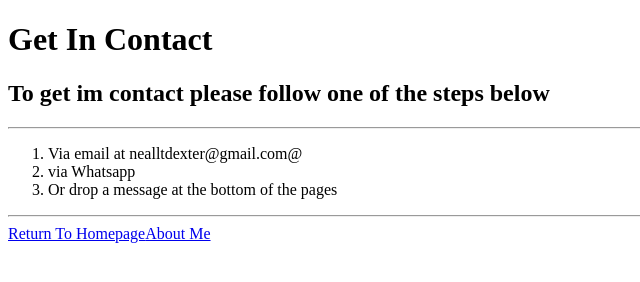
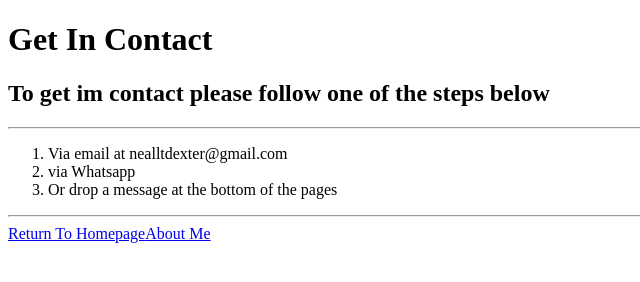
Before and after one commit to devildex91/HTML-portfolio, a plain HTML site: page Contact-me.html in a window 1280 px wide. Shown: the full height of the page, 0-640 px from the left. Drawn offline with Linux system fonts and the light colour scheme.

Commit message:
Update Contact-me.html
delete typo

```diff
--- a/Contact-me.html
+++ b/Contact-me.html
@@ -10,7 +10,7 @@
     <h2>To get im contact please follow one of the steps below </h2>
 <hr/>
     <ol>
-        <li>Via email at nealltdexter@gmail.com@</li>
+        <li>Via email at nealltdexter@gmail.com</li>
         <li> via Whatsapp </li>
         <li>Or drop a message at the bottom of the pages</li>
     </ol>
```
